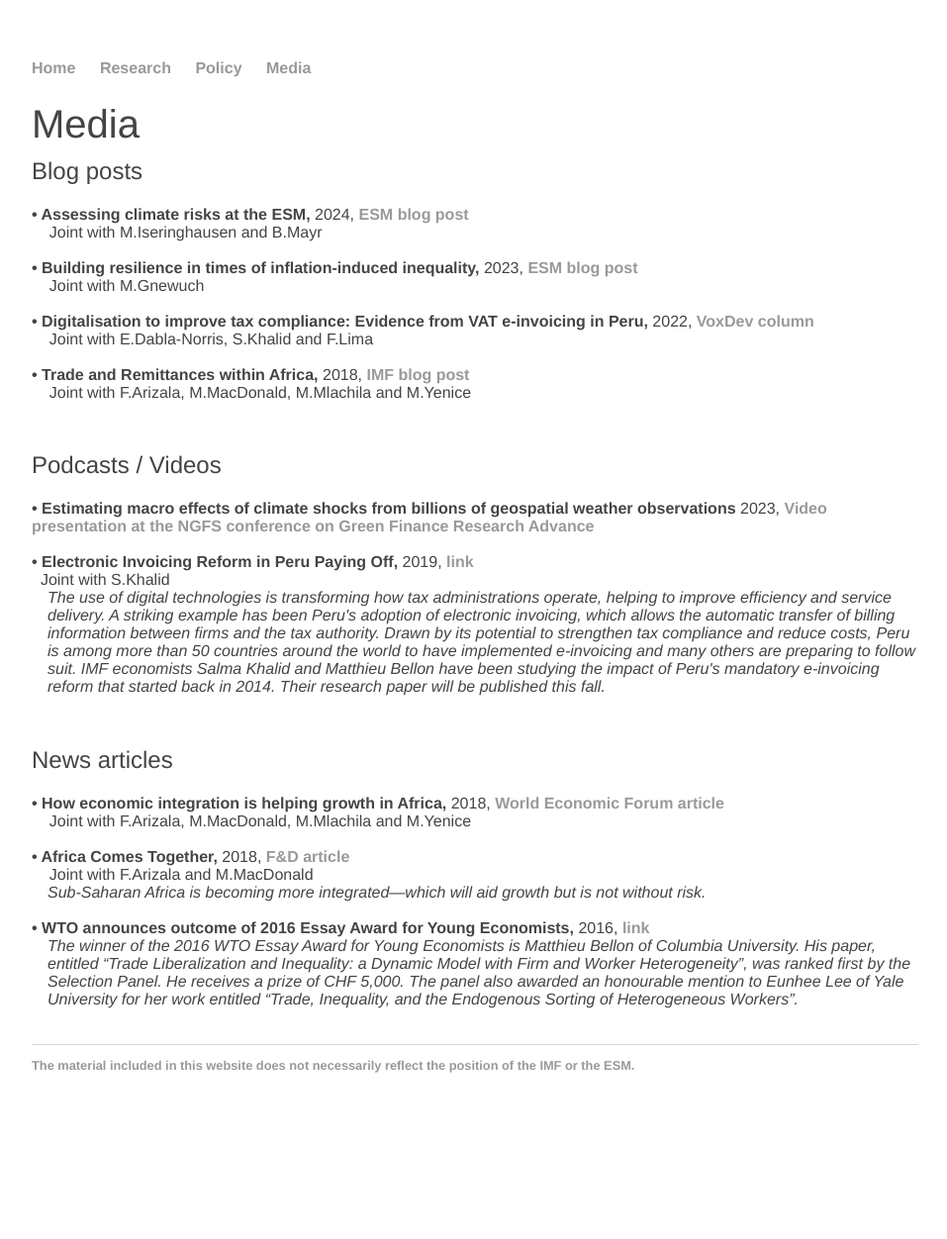
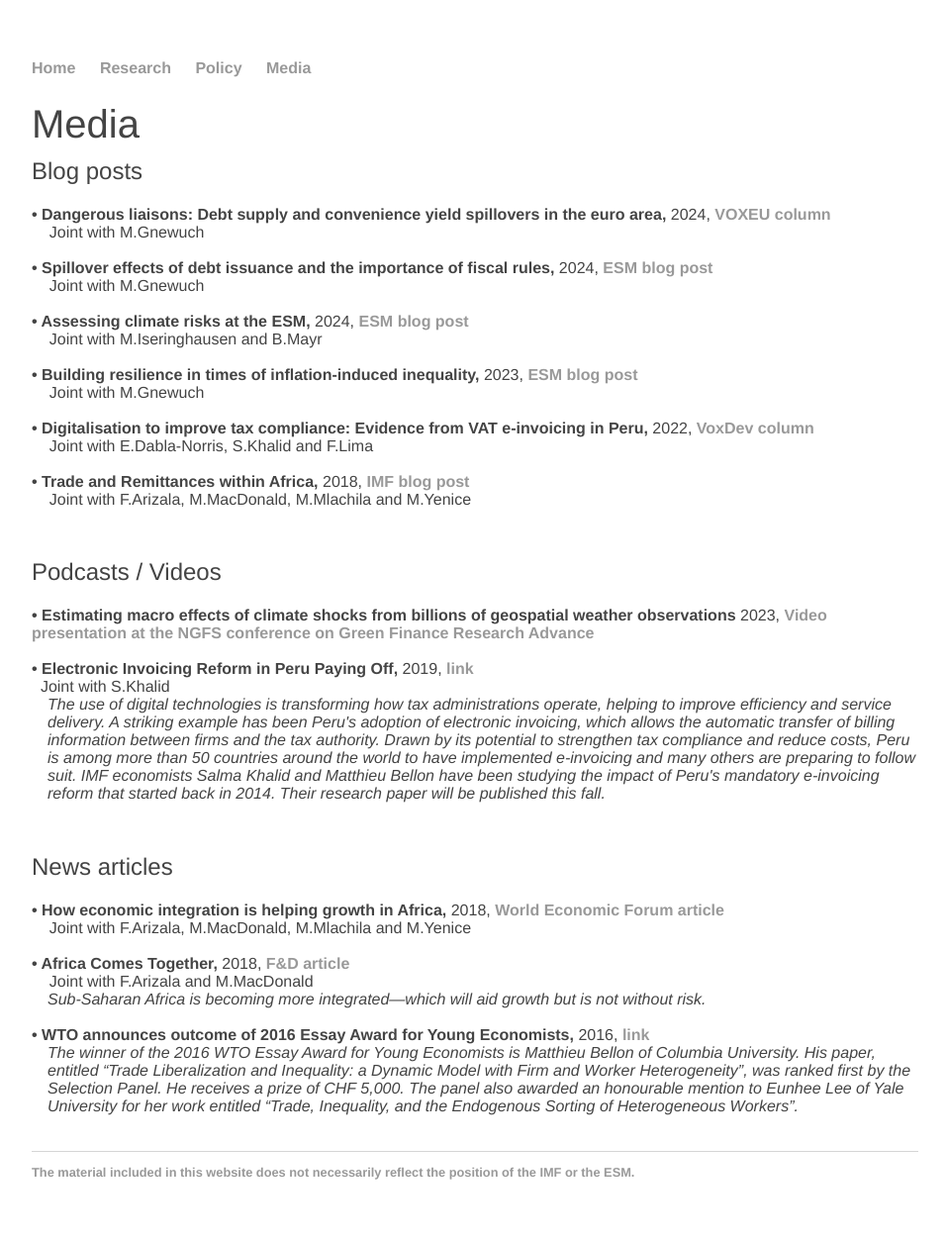
Before and after one commit to matthieubellon/matthieubellon.github.io, a Jekyll site: the page built from media/index.html, in a window 1280 px wide. Shown: the whole page at 99% size, without its empty margins (160-1117 px from the left). Built offline with Jekyll 4.4.1, drawn with Linux system fonts in a browser that asks for light colours; before the commit the page ends 1144 px from its top, so only the background shows below that.

Commit message:
Update index.html

```diff
--- a/media/index.html
+++ b/media/index.html
@@ -6,6 +6,16 @@ title: Matthieu Bellon, Economist
 
 <h2 id="Blog">Blog posts</h2>
 <div class="pad-body">
+
+<br><strong>&bull; Dangerous liaisons: Debt supply and convenience yield spillovers in the euro area,</strong> 2024, <strong>
+<a href="https://cepr.org/voxeu/columns/dangerous-liaisons-debt-supply-and-convenience-yield-spillovers-euro-area">VOXEU column</a> </strong>
+<br>&nbsp; &nbsp; Joint with M.Gnewuch
+<br>
+
+<br><strong>&bull; Spillover effects of debt issuance and the importance of fiscal rules,</strong> 2024, <strong>
+<a href="https://www.esm.europa.eu/blog/spillover-effects-debt-issuance-and-importance-fiscal-rules">ESM blog post</a> </strong>
+<br>&nbsp; &nbsp; Joint with M.Gnewuch
+<br>
 
 <br><strong>&bull; Assessing climate risks at the ESM,</strong> 2024, <strong>
 <a href="https://www.esm.europa.eu/blog/assessing-climate-risks-esm">ESM blog post</a> </strong>
```
